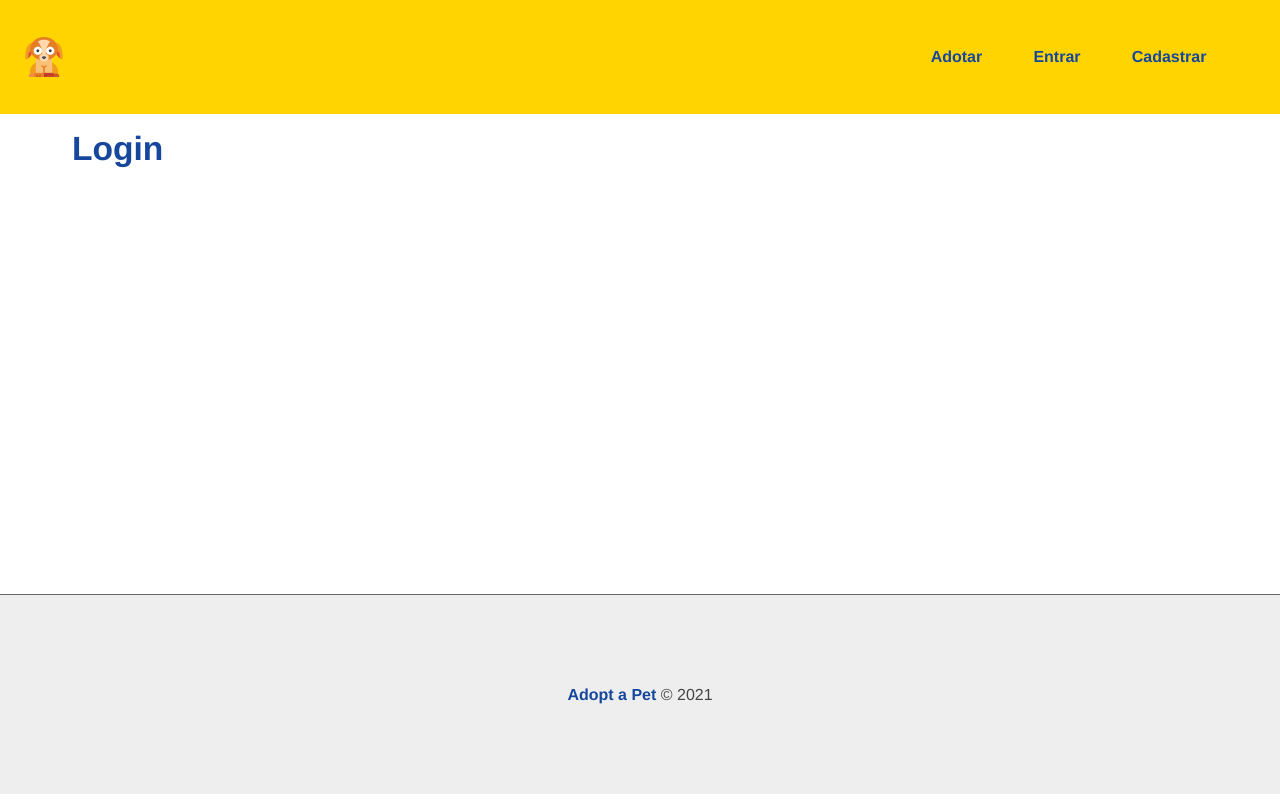
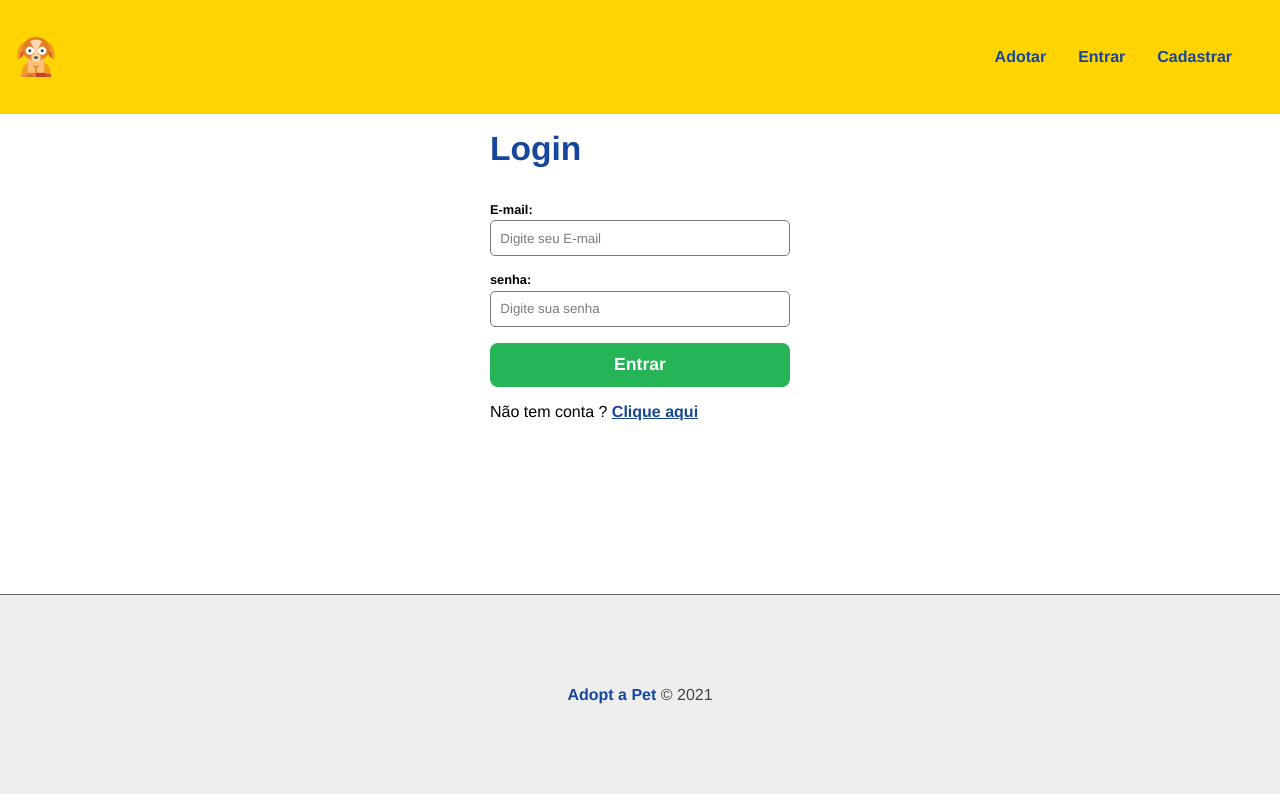
Before and after one commit to Felipe118/Adopt-A-Pet, a React (Create React App) app in the folder frontend/: page /login in a window 1280 px wide. Built offline with nearby package versions, Linux system fonts and the light colour scheme.

Commit message:
Autenticação e login pronto

```diff
--- a/frontend/src/components/layouts/Navbar.js
+++ b/frontend/src/components/layouts/Navbar.js
@@ -13,7 +13,7 @@ import styles from './Navbar.module.css'
 
 
 function Navbar() {
-    const {authenticated} = useContext(Context)
+    const {authenticated,logout} = useContext(Context)
     return (
         <nav className={styles.navbar}>
         <div className={styles.navbar_logo}>
@@ -24,7 +24,11 @@ function Navbar() {
                 <Link to='/'>Adotar</Link>
             </li>
             {
-                authenticated ? (<><p>Logado</p></>) : (<>
+                authenticated ? (
+                <>
+                    <li onClick={logout} className={styles.navbar}>Sair</li>
+                </>
+                ) : (<>
                  <li className={styles.navbar}>
                     <Link to='/login'>Entrar</Link>
                 </li>
--- a/frontend/src/components/layouts/Navbar.module.css
+++ b/frontend/src/components/layouts/Navbar.module.css
@@ -1,7 +1,7 @@
 .navbar {
     display: flex;
     justify-content: space-between;
-    padding: 1em 1.5em;
+    padding: 1em 1em;
     background-color: #FFD400;
     color: #16479d;
 }
@@ -25,11 +25,12 @@
     font-weight: bold;
     cursor: pointer;
     transition: .5s;
-    padding: .5em .8em;
+    /* padding: .5em .8em; */
     border-radius: 5px;
 }
 .navbar li:hover{
      background-color: #16479d;
+     color: #FFF;
 }
 .navbar li:hover > a{
    color: #FFF;
--- a/frontend/src/components/page/Auth/Login.js
+++ b/frontend/src/components/page/Auth/Login.js
@@ -1,7 +1,51 @@
+import {useState, useContext} from 'react'
+import { Link } from 'react-router-dom'
+
+import Input from '../../form/input'
+
+import styles from '../../form/Form.module.css'
+
+//context
+import {Context} from '../../../context/UserContext'
+
 function Login() {
+
+  const [user,setUser] = useState({})
+  const {login} = useContext(Context)
+
+    function handleChange(e){
+      setUser({...user, [e.target.name]: e.target.value})
+    }
+
+    function handleSubmit(e){
+      e.preventDefault()
+      login(user)
+    }
     return (
-        <section>
+        <section className={styles.form_container}>
             <h1>Login</h1>
+
+            <form onSubmit={handleSubmit}>
+                <Input
+                  text="E-mail"
+                  type="email"
+                  name="email"
+                  placeholder="Digite seu E-mail"
+                  handleOnChange={handleChange}
+                />
+
+                <Input
+                  text="senha"
+                  type="password"
+                  name="password"
+                  placeholder="Digite sua senha"
+                  handleOnChange={handleChange}
+                />
+
+                <input type="submit" value="Entrar" />
+            </form>
+
+            <p>Não tem conta ? <Link to="/register">Clique aqui</Link></p>
         </section>
     )
 }
--- a/frontend/src/context/UserContext.js
+++ b/frontend/src/context/UserContext.js
@@ -4,10 +4,10 @@ import useAuth from "../hooks/useAuth";
 const Context = createContext()
 
 function UserProvider({children}){
-     const {authenticated,register} = useAuth()
+     const {authenticated,register,logout,login} = useAuth()
 
      return (
-     <Context.Provider value={{authenticated,register}}>
+     <Context.Provider value={{authenticated,register,logout,login}}>
          {children}
      </Context.Provider>
      )
--- a/frontend/src/hooks/useAuth.js
+++ b/frontend/src/hooks/useAuth.js
@@ -22,7 +22,7 @@ export default function useAuth(){
     async function register(user){
 
         let msgText = 'Cadastro realizado com sucesso!'
-        let msgType = 'sucess'
+        let msgType = 'success'
 
         try {
             const data = await api.post('/users/register', user)
@@ -30,7 +30,30 @@ export default function useAuth(){
                 return response.data
             })
 
-        console.log(data)
+        await  authUser(data)
+        } catch (error) {
+             msgText = error.response.data.message
+             msgType = 'error'
+        }
+
+
+    }
+
+
+
+    async function login(user){
+        let msgText = 'Login realizado com sucesso'
+        let msgType = 'success'
+
+        try {
+
+            const data = await api.post('/users/login',user)
+            .then((response) => {
+                return response.data
+            })
+
+           authUser(data)
+
         } catch (error) {
              msgText = error.response.data.message
              msgType = 'error'
@@ -47,10 +70,14 @@ export default function useAuth(){
 
     function logout(){
         const msgtext = 'Logout realizado com sucesso'
-        const msgType = 'sucess'
+        const msgType = 'success'
 
         setAuthenticated(false)
         localStorage.removeItem('token')
+        api.defaults.headers.Authorization = undefined
+        navigate('/')
+
+        setFlashMessage(msgtext,msgType)
     }
-    return { authenticated,register }
+    return { authenticated,register,logout,login }
 }
```
Also changed, not shown: 1 other file (tests, documents, lock files or other folders).
